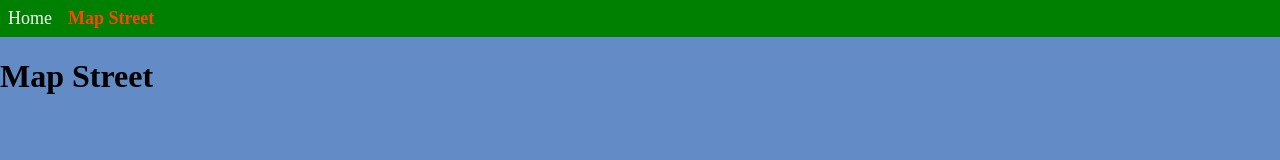
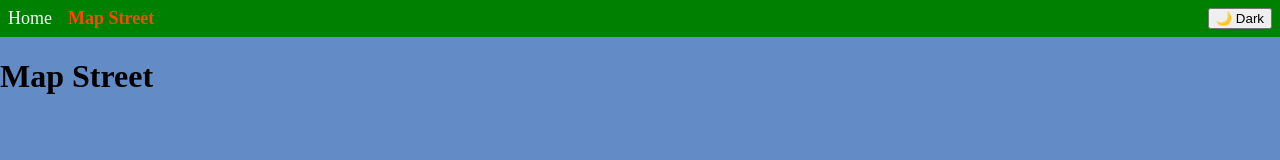
Before and after one commit to Louis-Gonzalez/green-Light, a Nuxt app: page /map-street in a window 1280 px wide. Shown: the top 160 px of the page. Built offline with nearby package versions, Linux system fonts and the light colour scheme.

Commit message:
ADD darkmode

```diff
--- a/app/components/Navbar.vue
+++ b/app/components/Navbar.vue
@@ -1,4 +1,10 @@
 <script setup lang="ts">
+import { useTheme } from '~/composables/useTheme';
+import { onMounted } from "vue";
+
+const { theme, toggleTheme, initTheme } = useTheme();
+onMounted(() => initTheme());
+
 const routeList = [
   {
     name: 'Home',
@@ -21,9 +27,11 @@ const routeList = [
         >
           {{ route.name }}
         </NuxtLink>
-
       </div>
     </div>
+    <button class="theme-toggle" @click="toggleTheme">
+      {{ theme === 'dark' ? '🌞 Light' : '🌙 Dark' }}
+    </button>
   </nav>
 </template>
 
--- /dev/null
+++ b/app/composables/useTheme.ts
@@ -0,0 +1,19 @@
+export function useTheme() {
+    const theme = useState<'light' | 'dark'>('theme', () => 'light');
+
+    const toggleTheme = () => {
+        theme.value = theme.value === 'light' ? 'dark' : 'light';
+        document.documentElement.setAttribute('data-theme', theme.value);
+        localStorage.setItem('theme', theme.value);
+    };
+
+    const initTheme = () => {
+        const saved = localStorage.getItem('theme') as 'light' | 'dark' | null;
+        if (saved) {
+            theme.value = saved;
+            document.documentElement.setAttribute('data-theme', saved);
+        }
+    };
+
+    return { theme, toggleTheme, initTheme };
+}
```
